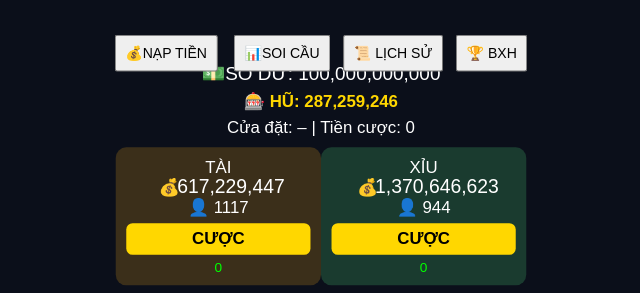
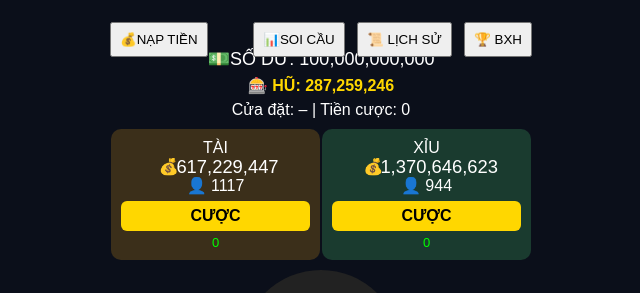
Before and after one commit to vuataixiuvietnamsunwin-glitch/Vua-tai-san, a plain HTML site: page index.html in a window 1280 px wide. Shown: the top 293 px of the page, without its empty margins (319-959 px from the left). Drawn offline with Linux system fonts and the light colour scheme.

Commit message:
Clean up index.html by removing unnecessary code
Removed unused CSS styles and game resizing logic.

```diff
--- a/index.html
+++ b/index.html
@@ -1,7 +1,6 @@
 <!DOCTYPE html>
 <html lang="vi">
 <head>
-<meta name="viewport" content="width=device-width, height=device-height, initial-scale=1, maximum-scale=1, user-scalable=no">
 <meta charset="UTF-8">
 <title>TRÙM SĂN WIN</title>
 
@@ -545,37 +544,11 @@ button,input{padding:8px;margin:4px}
  40%  { transform: scale(1.20); }
  100% { transform: scale(1); }
 }
-html, body{
- margin:0;
- padding:0;
- width:100%;
- height:100%;
- background:#0b0f1a;
- overflow:hidden;
-}
-
-#app{
- width:100vw;
- height:100vh;
- display:flex;
- justify-content:center;
- align-items:center;
- overflow:hidden;
-}
-
-/* Khung thiết kế gốc (mobile portrait) */
-#gameScale{
- width:420px;
- height:760px; /* ~ tỉ lệ 9:16 */
- transform-origin: top center;
-}
 </style>
 </head>
 
 <body>
-<div id="app">
-  <div id="gameScale">
-    <div class="board">
+<div class="board">
 <div id="coinLayer"></div>
 
 <div class="top-left">
@@ -1844,25 +1817,7 @@ function genRandomRoad(count){
  }
  return fake;
 }
-function resizeGame(){
- const baseW = 420;
- const baseH = 760;
-
- const scale = Math.min(
-  window.innerWidth / baseW,
-  window.innerHeight / baseH
- );
-
- const game = document.getElementById("gameScale");
- game.style.transform = `scale(${scale})`;
-}
-
-window.addEventListener("resize", resizeGame);
-window.addEventListener("orientationchange", resizeGame);
-resizeGame();
+
 </script>
-    </div>
-  </div>
-</div>
 </body>
 </html>
```
